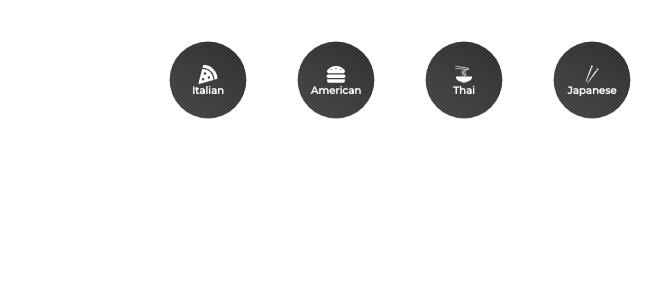
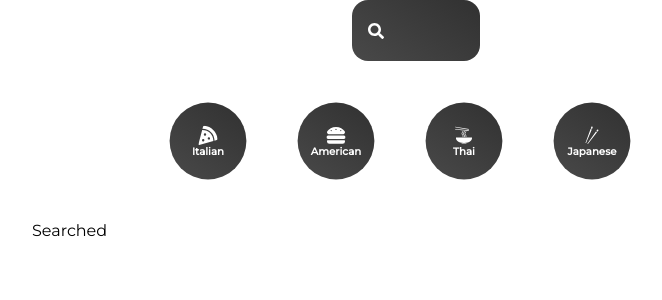
Before and after one commit to jaredgutkin/eat-it-up-recipe-app, a React (Create React App) app: page /searched/1 in a window 1280 px wide. Shown: the top 300 px of the page, without its empty margins (224-886 px from the left). Built offline with nearby package versions, Linux system fonts and the light colour scheme.

Commit message:
search bar added

```diff
--- a/src/App.js
+++ b/src/App.js
@@ -1,11 +1,13 @@
 import Pages from "./pages/Pages";
 import Category from "./components/Category";
 import {BrowserRouter} from 'react-router-dom'
+import Search from "./components/Search";
 
 function App() {
   return (
     <div className="App">
       <BrowserRouter>
+      <Search/>
       <Category/>
       <Pages/>
       </BrowserRouter>
--- /dev/null
+++ b/src/components/Search.jsx
@@ -0,0 +1,28 @@
+import {useState} from 'react'
+import{FaSearch} from 'react-icons/fa'
+import {useNavigate} from 'react-router-dom'
+
+function Search() {
+    const [input, setInput] = useState('')
+    const navigate = useNavigate()
+
+    const submitHandler = (e) => {
+        e.preventDefault()
+        console.log('hey')
+        navigate('/searched/' + input)
+    }
+  return (
+    <form  onSubmit={submitHandler} className='form-style'>
+        <div>
+            <FaSearch></FaSearch>
+        <input
+            onChange={(e) => setInput(e.target.value)}
+            type="text"
+            value={input}
+            />
+        </div>
+    </form>
+  )
+}
+
+export default Search
--- a/src/index.css
+++ b/src/index.css
@@ -118,7 +118,7 @@
   font-size: 1.5rem;
 }
 
-.navlink:hover, .navlink:active {
+.navlink:hover, .navlink:active, .navlink:focus{
   background: linear-gradient(to right, #f27121, #e94057);
 }
 
@@ -149,3 +149,38 @@
   text-align: center;
   padding: 1rem;
 }
+
+/* search bar */
+
+.form-style {
+  margin: 0rem 20rem;
+
+
+}
+
+.form-style input {
+  border: none;
+  background: linear-gradient(35deg, #494949, #313131);
+  font-size: 1.5rem;
+  color: white;
+  padding: 1rem 3rem;
+  border: none;
+  border-radius: 1rem;
+  outline: none;
+  width: 100%;
+}
+
+.form-style svg {
+  position: absolute;
+  top: 50%;
+  left: 0%;
+  transform: translate(100%, -50%);
+  color: white;
+
+}
+
+.form-style div {
+  width: 100%;
+  position: relative;
+
+}
--- a/src/pages/Pages.jsx
+++ b/src/pages/Pages.jsx
@@ -1,5 +1,6 @@
 import Home from "./Home";
 import Cuisine from "./Cuisine";
+import Searched from "./Searched";
 import {Route, Routes, BrowserRouter } from "react-router-dom";
 
 function Pages() {
@@ -7,6 +8,7 @@
       <Routes>
         <Route path="/" element={<Home />} />
         <Route path="/cuisine/:type" element={<Cuisine />} />
+        <Route path="/searched/:search" element={<Searched />} />
       </Routes>
 
   )
--- /dev/null
+++ b/src/pages/Searched.jsx
@@ -0,0 +1,8 @@
+
+function Searched() {
+  return (
+    <div>Searched</div>
+  )
+}
+
+export default Searched
```
